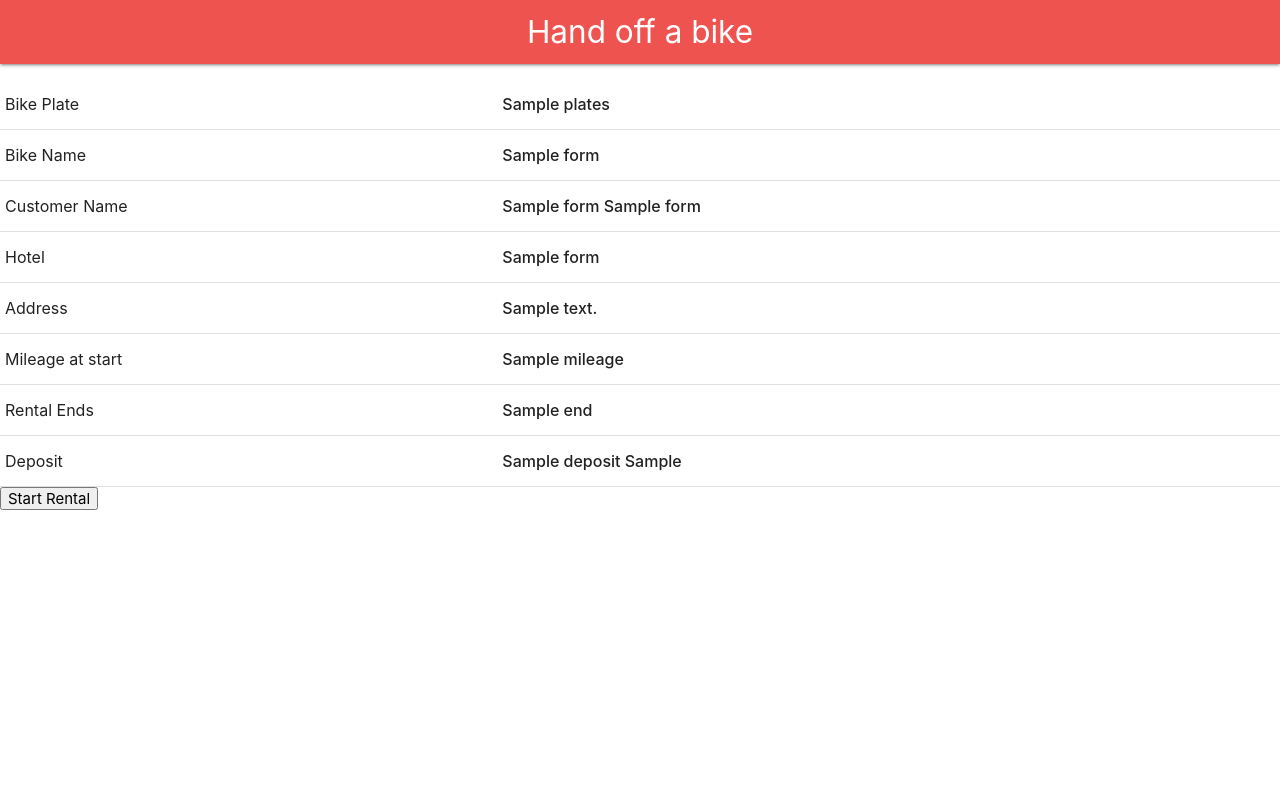
After one commit to vicdashkov/easy-rent-fleet-dashboard, a Flask app: template templates/hand_off_bike.html in a window 1280 px wide. The commit adds this page. Run offline with Flask 2, Linux system fonts and the light colour scheme; the template is opened without the code that fills it: most values are stand-ins (such as "Sample title", 1, 10 or a date in 2020).

Commit message:
screen for today's bikes screen for hand off bike

```diff
--- a/main.py
+++ b/main.py
@@ -84,24 +84,73 @@ db = sqlalchemy.create_engine(
 
 # [END cloud_sql_postgres_sqlalchemy_create]
 
-@app.route('/hand_off', methods=['GET'])
-def hand_off():
-    # todo: where clouse
+@app.route('/today_bikes', methods=['GET'])
+def today_bikes():
+    # todo: where clouse (date today and user email)
     q = """
-        SELECT b.plates plate, b.name bike_name, l.name, l.address, c.l_name
-        FROM "order" o
+        SELECT
+            b.plates plate, b.name bike_name, b.id b_id, l.name loc_name,
+            l.address loc_address, c.l_name cus_l_name, o.id order_id
+        FROM
+            "order" o
             inner join bike b on o.bike = b.id
             inner join customer c on o.cus_id = c.id
             inner join "location" l on o.location_start = l.id
     """
     with db.connect() as conn:
         orders = conn.execute(q).fetchall()
-        for r in orders:
-            print('r', r)
 
     return render_template(
-        'hand-off.html',
+        'today_bikes.html',
         orders=orders
+    )
+
+
+@app.route('/hand_off_bike/<order_id>', methods=['GET'])
+def hand_off_bike(order_id):
+    q = """
+        SELECT
+            b.plates plates, c.l_name l_name, c.f_name f_name, l.name loc_name, l.address loc_address,
+            b.mileage mileage, o.start "start", o."end" "end", b.name b_name, o.deposit deposit,
+            o.d_currency d_curr, o.amount amount, o.a_currency a_currency
+        FROM
+            "order" o
+            inner join bike b on o.bike = b.id
+            inner join customer c on o.cus_id = c.id
+            inner join "location" l on o.location_start = l.id
+        WHERE
+            o.id = %s
+    """
+
+    with db.connect() as conn:
+        data = conn.execute(q, order_id).fetchone()
+
+    return render_template(
+        'hand_off_bike.html',
+        form_data=data
+    )
+
+
+@app.route('/hand_off_bike/<order_id>', methods=['POST'])
+def hand_off_bike_start(order_id):
+    stmt = sqlalchemy.text("""
+        UPDATE "order"
+        SET "status" = 'IN_PROGRESS'
+        WHERE "id" = :order_id
+        """)
+    try:
+        with db.connect() as conn:
+            conn.execute(stmt, order_id=order_id)
+    except Exception as e:
+        logger.exception(e)
+        return Response(
+            status=500,
+            response="Unable to successfully update order"
+        )
+
+    return Response(
+        status=200,
+        response=f"updated order {order_id}. the order is not active"
     )
 
 
--- /dev/null
+++ b/templates/hand_off_bike.html
@@ -0,0 +1,64 @@
+<html lang="en">
+<head>
+    <title>Tabs VS Spaces</title>
+    <link rel="stylesheet"
+          href="https://cdnjs.cloudflare.com/ajax/libs/materialize/1.0.0/css/materialize.min.css">
+    <link href="https://fonts.googleapis.com/icon?family=Material+Icons" rel="stylesheet">
+    <script src="https://cdnjs.cloudflare.com/ajax/libs/materialize/1.0.0/js/materialize.min.js"></script>
+</head>
+<body>
+<nav class="red lighten-1">
+    <div class="nav-wrapper">
+        <a href="#" class="brand-logo center">Hand off a bike</a>
+    </div>
+</nav>
+<div class="section">
+    <form action="{{form_data.order_id}}" method="post">
+
+        <table>
+            <tbody>
+            <tr>
+                <td>Bike Plate</td>
+                <td><strong>{{form_data.plates}}</strong></td>
+            </tr>
+             <tr>
+                <td>Bike Name</td>
+                <td><strong>{{form_data.b_name}}</strong></td>
+            </tr>
+            <tr>
+                <td>Customer Name</td>
+                <td><strong>{{form_data.l_name}} {{form_data.f_name}}</strong></td>
+            </tr>
+            <tr>
+                <td>Hotel</td>
+                <td><strong>{{form_data.loc_name}}</strong></td>
+            </tr>
+            <tr>
+                <td>Address</td>
+                <td><strong>{{form_data.loc_address}}</strong></td>
+            </tr>
+            <tr>
+                <td>Mileage at start</td>
+                <td><strong>{{form_data.mileage}}</strong></td>
+            </tr>
+            <tr>
+                <td>Rental Ends</td>
+                <td><strong>{{form_data.end}}</strong></td>
+            </tr>
+            <tr>
+                <td>Deposit</td>
+                <td><strong>{{form_data.deposit}} {{form_data.d_curr}}</strong></td>
+            </tr>
+            </tbody>
+        </table>
+
+        <input type="submit" value="Start Rental">
+    </form>
+
+</div>
+</div>
+<script>
+
+</script>
+</body>
+</html>
--- a/test-data.sql
+++ b/test-data.sql
@@ -3,7 +3,7 @@ INSERT INTO public.location(
 	VALUES ('test-hotel', '2-22 phuket st');
 
 INSERT INTO public.bike(
-	name, milage, location, plates)
+	name, mileage, location, plates)
 	VALUES ('test-bike', 1, 1, 'v771');
 
 INSERT INTO public.customer(
@@ -15,8 +15,8 @@ INSERT INTO public."user"(
 	VALUES (1, 'test-user l name', 'test user f name');
 
 INSERT INTO public."order"(
-	start, "end", cus_id, ammount, a_currency,
-	milage_start, milage_end, bike, notes,
+	start, "end", cus_id, amount, a_currency,
+	mileage_start, mileage_end, bike, notes,
 	location_start, location_end, deposit,
 	d_currency, assign_p_up, assign_d_off)
 	VALUES ('2016-06-22 19:10:25-07', '2016-06-23 19:10:25-07', 1, 100, 'RUB',
```
Also changed, not shown: schema.sql (+4 -4 lines), templates/today_bikes.html (renamed from templates/hand-off.html, +19 -9 lines).
